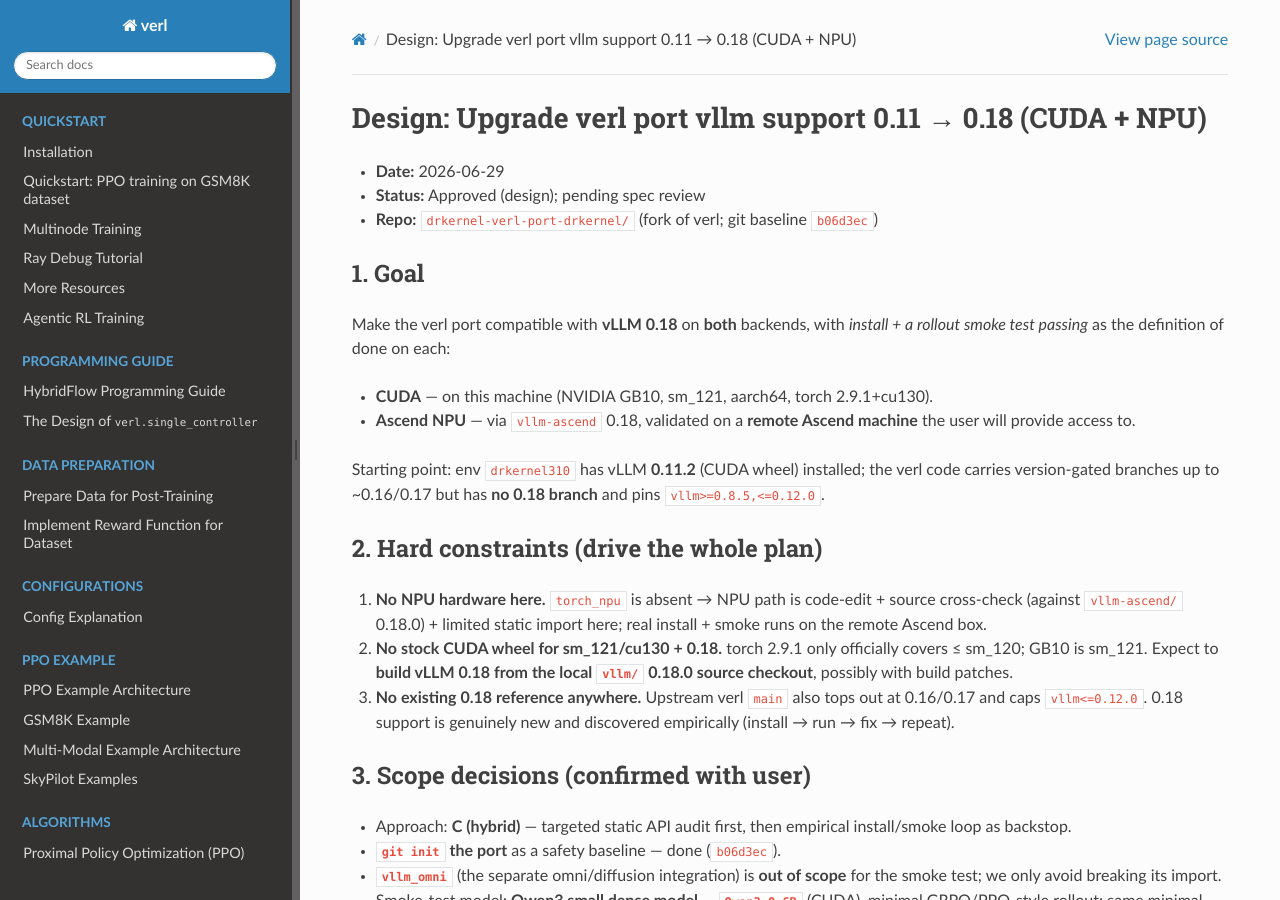
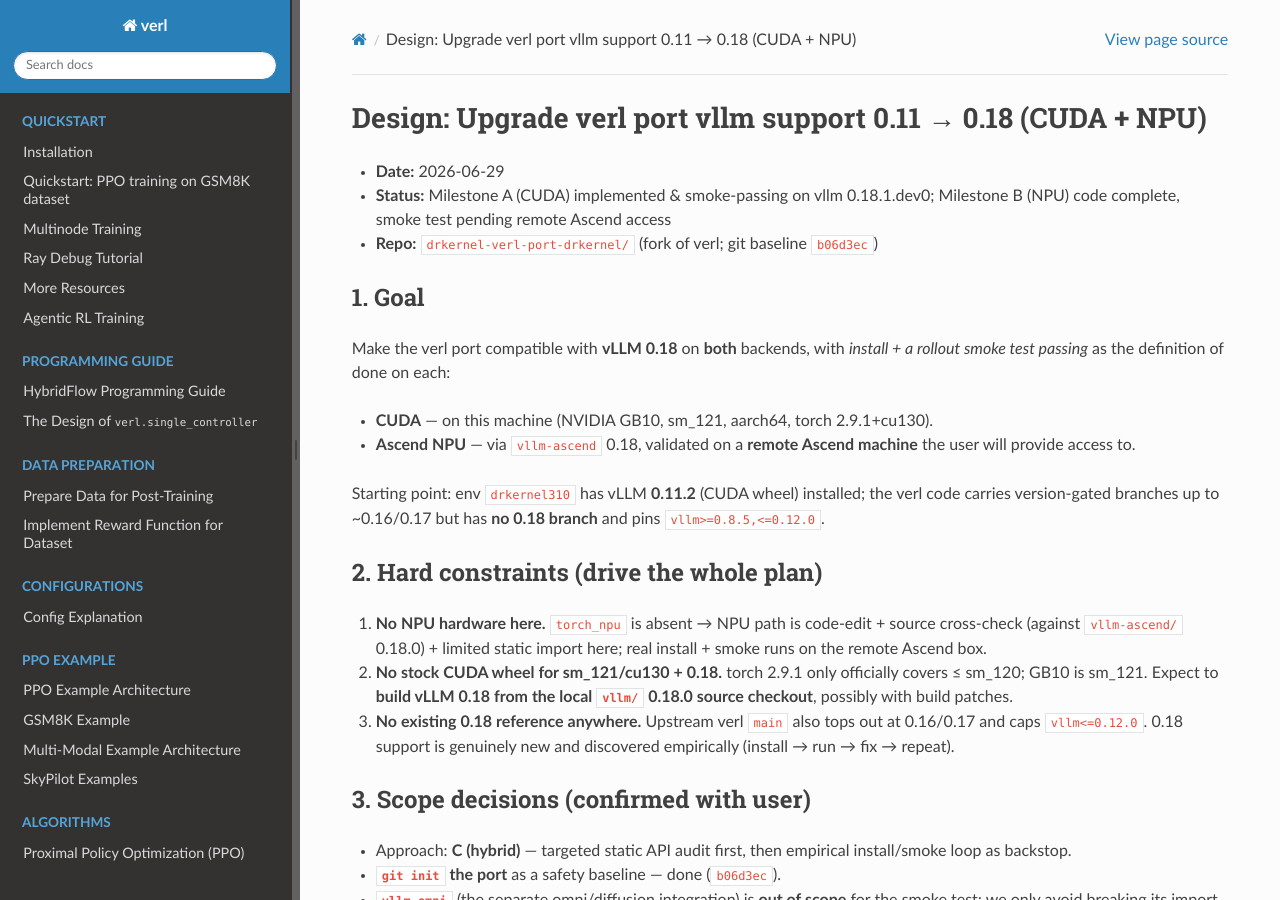
Before and after one commit to yiju-zhao/verl-vllm, a Sphinx documentation site: the page built from docs/superpowers/specs/2026-06-29-vllm-0.18-upgrade-design.md, in a window 1280 px wide and 900 px high. Built offline with Sphinx 7.4.7 and the Read the Docs theme 3.1.0, drawn with Linux system fonts in a browser that asks for light colours; comment, search, counter and statistics services are not loaded.

Commit message:
docs: mark CUDA milestone implemented (vllm 0.18 smoke passing)
Co-Authored-By: Claude Opus 4.8 (1M context) <noreply@anthropic.com>

```diff
--- a/docs/superpowers/specs/2026-06-29-vllm-0.18-upgrade-design.md
+++ b/docs/superpowers/specs/2026-06-29-vllm-0.18-upgrade-design.md
@@ -1,7 +1,7 @@
 # Design: Upgrade verl port vllm support 0.11 → 0.18 (CUDA + NPU)
 
 - **Date:** 2026-06-29
-- **Status:** Approved (design); pending spec review
+- **Status:** Milestone A (CUDA) implemented & smoke-passing on vllm 0.18.1.dev0; Milestone B (NPU) code complete, smoke test pending remote Ascend access
 - **Repo:** `drkernel-verl-port-drkernel/` (fork of verl; git baseline `b06d3ec`)
 
 ## 1. Goal
```
